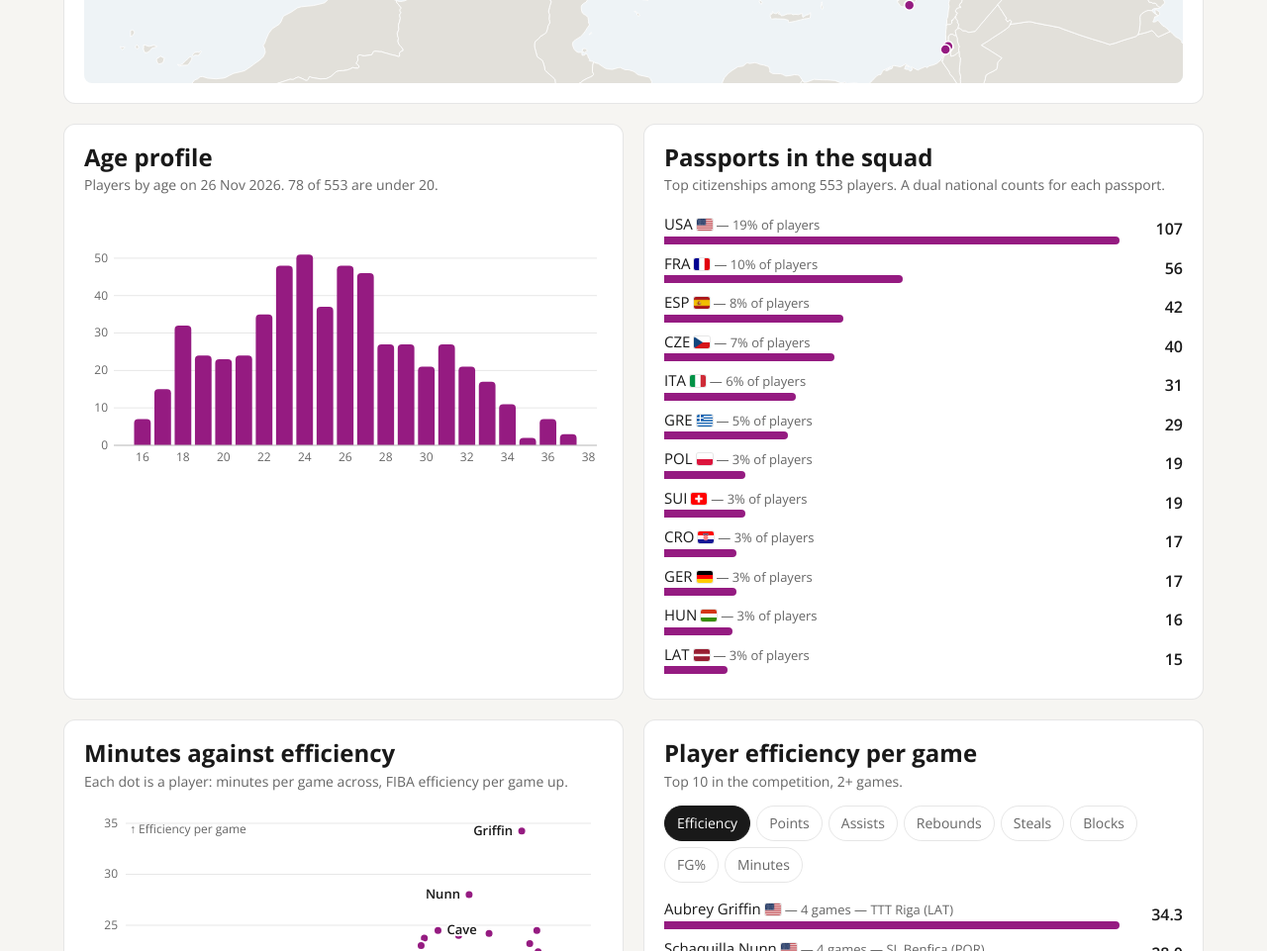
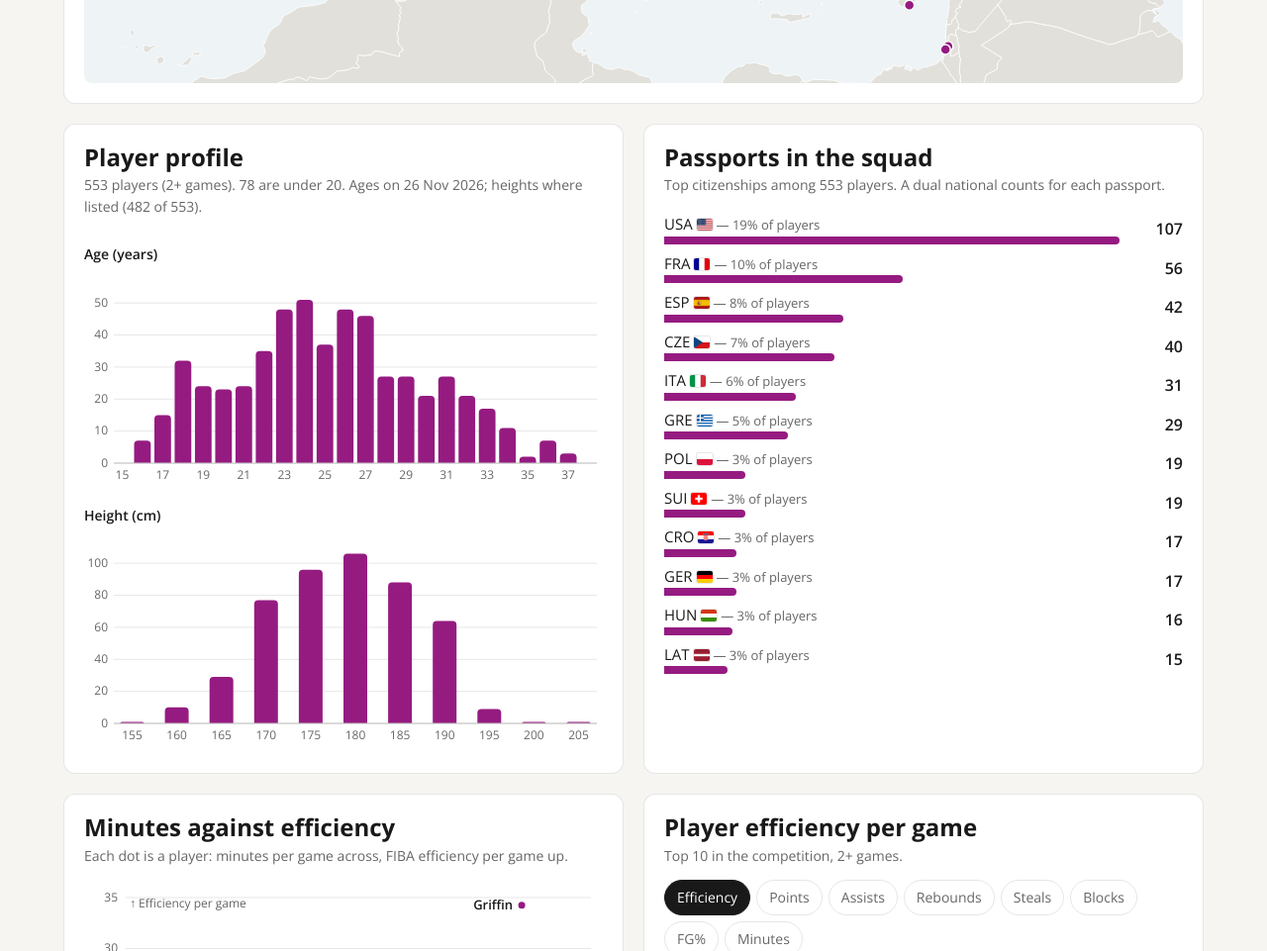
Before and after one commit to sboue-digital-science/eurocup-women-26-27, a plain HTML site: page index.html in a window 1280 px wide. Shown: the part 1763-2724 px from the top of the page at 99% size. Drawn offline with nearby package versions, Linux system fonts and the light colour scheme.

Commit message:
Player profile: age chart plus a height chart (5 cm bands)
Both charts share the same grey/accent filter highlighting and counts.

Co-Authored-By: Claude Opus 5.5 <noreply@anthropic.com>
Claude-Session: https://claude.ai/code/session_01UhHW5aSKxQtS55qPkprhQ6

```diff
--- a/index.html
+++ b/index.html
@@ -61,6 +61,7 @@ main.band{padding-top:20px}
 .row .who small{color:var(--ink2);font-size:13px}
 .fgm .row{grid-template-columns:minmax(0,1fr) 116px}
 .tpct .trow{grid-template-columns:28px minmax(0,1fr) 140px}.tpct .val{display:flex;justify-content:flex-end;gap:4px}.tpct .fa{width:80px}
+.ph{font-size:14px;font-weight:600;margin:12px 0 0}
 .tgap{color:var(--ink2);padding:0 6px 0 22px;line-height:1.2;letter-spacing:2px}
 @media(max-width:600px){.tpct .trow{grid-template-columns:22px minmax(0,1fr) 128px}.tpct .trow .tb span{white-space:normal}.tpct .fa{width:72px}}
 .fgm .val{display:flex;justify-content:flex-end;gap:4px}.fp{width:52px;text-align:right}.fa{width:58px;text-align:left;color:var(--ink2);font-weight:400;font-size:13px}
@@ -136,10 +137,13 @@ footer{color:var(--ink2);font-size:13px}
   </div>
   <div class="grid grid2">
     <div class="card">
-      <h2>Age profile</h2>
-      <p class="sub" id="agS">Players by age on 26 Nov 2026.</p>
+      <h2>Player profile</h2>
+      <p class="sub" id="agS">Players by age and height.</p>
       <div class="key" id="agKey"></div>
-      <div class="fig" id="age" style="min-height:260px"><svg role="img" aria-label="Column chart of players by age"></svg></div>
+      <div class="ph">Age (years)</div>
+      <div class="fig" id="age" style="min-height:230px"><svg role="img" aria-label="Column chart of players by age"></svg></div>
+      <div class="ph">Height (cm)</div>
+      <div class="fig" id="hgt" style="min-height:230px"><svg role="img" aria-label="Column chart of players by height"></svg></div>
     </div>
     <div class="card">
       <h2>Passports in the squad</h2>
@@ -213,7 +217,7 @@ function init(){
     return{i,n,gp,epg:gp?sm('eff')/gp:0,pts:gp?sm('pts')/gp:0,fg:[fgm,fga],p2:[fgm-tpm,fga-tpa],p3:[tpm,tpa],ft:[sm('ftm'),sm('fta')]}});
   document.getElementById('tsTabs').innerHTML=TSM.map(([k,l])=>`<button data-k="${k}" aria-pressed="${k===S.ts}">${l}</button>`).join('');
   document.querySelectorAll('#tsTabs button').forEach(b=>b.onclick=()=>{S.ts=b.dataset.k;document.querySelectorAll('#tsTabs button').forEach(x=>x.setAttribute('aria-pressed',x===b));teams()});
-  for(const [id,fn] of [['sc',()=>scatter()],['age',()=>ages()],['map',()=>map()]]){const el=document.getElementById(id);new ResizeObserver(fn).observe(el)}
+  for(const [id,fn] of [['sc',()=>scatter()],['age',()=>ages()],['hgt',()=>ages()],['map',()=>map()]]){const el=document.getElementById(id);new ResizeObserver(fn).observe(el)}
   update();
 }
 const posOk=p=>S.pos==='A'||p.p===S.pos;
@@ -293,33 +297,44 @@ function leaders(){
   document.getElementById('leaders').classList.toggle('fgm',fg);
   document.getElementById('leaders').innerHTML=ps.length?ps.map(p=>`<div class="row"><div class="who">${pname(p)}${flags(p)} <small>— ${p.gp} game${p.gp===1?'':'s'} — ${esc(TEAMS[p.t])} (${esc(TC[p.t])})</small></div><div class="val">${fg?`<span class="fp">${fmt(v(p))}</span><small class="fa">(${p.fgm}/${p.fga})</small>`:fmt(v(p))}</div><div class="bar ${S.team<0?'all':''}" style="width:${Math.max(1,v(p)/mx*100)}%"></div></div>`).join('')+(ps.some(p=>p.gone)?'<p class="note">† No longer on the team’s current FIBA roster; games played this season still count.</p>':''):'<div class="empty">No players match these filters.</div>';
 }
-function ages(){
-  const box=document.getElementById('age'),svg=box.querySelector('svg');if(!D)return;
+// one column chart: all players (min-games) in grey, players matching the filters in the accent colour
+function hist(id,bins,key,lab,every,unit){
+  const box=document.getElementById(id),svg=box.querySelector('svg');
   const W=box.clientWidth,H=box.clientHeight,m={t:22,r:6,b:30,l:30};
   const sel=filtOn(),tm=P.filter(inScope),base=D.filter(p=>p.gp>=S.gp);
-  const bins=d3.range(15,Math.max(39,Math.floor(d3.max(D,p=>p.age)||0)+1)).map(a=>({a,n:base.filter(p=>Math.floor(p.age)===a).length,k:tm.filter(p=>Math.floor(p.age)===a).length}));
-  const x=d3.scaleBand().domain(bins.map(b=>b.a)).range([m.l,W-m.r]).paddingInner(.18);
-  const y=d3.scaleLinear().domain([0,d3.max(bins,b=>b.n)||1]).nice().range([H-m.b,m.t]);
+  const B=bins.map(a=>({a,n:base.filter(p=>key(p)===a).length,k:tm.filter(p=>key(p)===a).length}));
+  const x=d3.scaleBand().domain(B.map(b=>b.a)).range([m.l,W-m.r]).paddingInner(.18);
+  const y=d3.scaleLinear().domain([0,d3.max(B,b=>b.n)||1]).nice().range([H-m.b,m.t]);
   const bw=Math.min(24,x.bandwidth()),off=(x.bandwidth()-bw)/2,rad=Math.min(4,bw/2);
   const col=(x0,top,bot,c,round)=>{const h=bot-top;if(h<=0)return'';const r=round?Math.min(rad,h):0;return`<path d="M${x0},${bot}V${top+r}Q${x0},${top} ${x0+r},${top}H${x0+bw-r}Q${x0+bw},${top} ${x0+bw},${top+r}V${bot}Z" fill="${c}"/>`};
   let s=y.ticks(4).filter(Number.isInteger).map(t=>`<line x1="${m.l}" x2="${W-m.r}" y1="${y(t)}" y2="${y(t)}" stroke="var(--grid)"/><text x="${m.l-6}" y="${y(t)}" dy=".32em" text-anchor="end" font-size="12" fill="var(--ink2)">${t}</text>`).join('');
-  s+=bins.map(b=>{if(!b.n)return'';const x0=x(b.a)+off,top=y(b.n),base=y(0);let o='';
+  s+=B.map((b,j)=>{if(!b.n)return'';const x0=x(b.a)+off,top=y(b.n),base=y(0);let o='';
     if(!sel)o=col(x0,top,base,'var(--all)',1);
     else{const tk=y(b.k);
       if(b.k<b.n)o+=col(x0,top,b.k?tk-2:base,'var(--lo)',1);
       if(b.k){o+=col(x0,tk,base,'var(--hi)',b.k===b.n);
         o+=`<text x="${x0+bw/2}" y="${top-6}" text-anchor="middle" font-size="12" font-weight="600" fill="var(--ink)">${b.k}</text>`}}
-    return o+`<rect class="ab" data-a="${b.a}" data-n="${b.n}" data-k="${b.k}" x="${x(b.a)}" y="${m.t}" width="${x.bandwidth()}" height="${y(0)-m.t}" fill="transparent"/>`}).join('');
+    return o+`<rect class="ab" data-j="${j}" x="${x(b.a)}" y="${m.t}" width="${x.bandwidth()}" height="${y(0)-m.t}" fill="transparent"/>`}).join('');
   s+=`<line x1="${m.l}" x2="${W-m.r}" y1="${y(0)}" y2="${y(0)}" stroke="var(--axis)"/>`;
-  const every=W<520?5:2;
-  s+=bins.filter(b=>b.a%every===0).map(b=>`<text x="${x(b.a)+x.bandwidth()/2}" y="${H-m.b+16}" text-anchor="middle" font-size="12" fill="var(--ink2)">${b.a}</text>`).join('');
+  const ev=every(W);
+  s+=B.filter((b,j)=>j%ev===0).map(b=>`<text x="${x(b.a)+x.bandwidth()/2}" y="${H-m.b+16}" text-anchor="middle" font-size="12" fill="var(--ink2)">${b.a}</text>`).join('');
   svg.innerHTML=s;
   const tn=esc(flabel());
-  svg.querySelectorAll('.ab').forEach(r=>{const n=+r.dataset.n,k=+r.dataset.k,a=r.dataset.a;
-    r.onpointermove=e=>showTip(e,sel?`<b>${k}</b> of ${n} player${n>1?'s':''} aged ${a}<br>${tn}`:`<b>${n}</b> player${n>1?'s':''}<br>aged ${a}`);r.onpointerleave=hideTip});
+  svg.querySelectorAll('.ab').forEach(r=>{const b=B[+r.dataset.j],n=b.n,k=b.k;
+    r.onpointermove=e=>showTip(e,sel?`<b>${k}</b> of ${n} player${n>1?'s':''} ${lab(b.a)}<br>${tn}`:`<b>${n}</b> player${n>1?'s':''}<br>${lab(b.a)}`);r.onpointerleave=hideTip});
+  return{tm,base};
+}
+function ages(){
+  if(!D)return;
+  const amax=Math.floor(d3.max(D,p=>p.age)||0),hs=D.map(p=>p.h).filter(h=>h>0);
+  const {tm,base}=hist('age',d3.range(15,Math.max(39,amax+1)),p=>p.age==null?null:Math.floor(p.age),a=>`aged ${a}`,W=>W<520?5:2);
+  // height in 5 cm bands (155–159, 160–164, …), players without a listed height left out
+  const h0=Math.floor(d3.min(hs)/5)*5,h1=Math.floor(d3.max(hs)/5)*5;
+  hist('hgt',d3.range(h0,h1+1,5),p=>p.h>0?Math.floor(p.h/5)*5:null,a=>`${a}–${a+4} cm`,W=>W<420?2:1);
+  const sel=filtOn(),tn=esc(flabel());
   document.getElementById('agKey').innerHTML=sel?`<span><i style="background:var(--hi)"></i>${tn}</span><span><i style="background:var(--lo)"></i>Other players</span>`:'';
-  const yg=tm.filter(p=>p.age<20).length;
-  document.getElementById('agS').textContent=sel?`All ${base.length} players (${S.gp}+ games) by age on ${ASOF}; the ${tm.length} matching your filters in magenta, with their count above. ${yg} of them ${yg===1?'is':'are'} under 20.`:`Players by age on ${ASOF}. ${yg} of ${tm.length} ${yg===1?'is':'are'} under 20.`;
+  const yg=tm.filter(p=>p.age<20).length,wh=base.filter(p=>p.h>0).length;
+  document.getElementById('agS').textContent=(sel?`All ${base.length} players (${S.gp}+ games); the ${tm.length} matching your filters in magenta, with their count above. ${yg} of them ${yg===1?'is':'are'} under 20.`:`${base.length} players (${S.gp}+ games). ${yg} ${yg===1?'is':'are'} under 20.`)+` Ages on ${ASOF}; heights where listed (${wh} of ${base.length}).`;
 }
 // stage filter: before the play-offs start, main stage = reached at least the regular season (play-off
 // qualifiers included); once they start, it becomes 'main stage only' and play-off teams move to Play-offs
```
